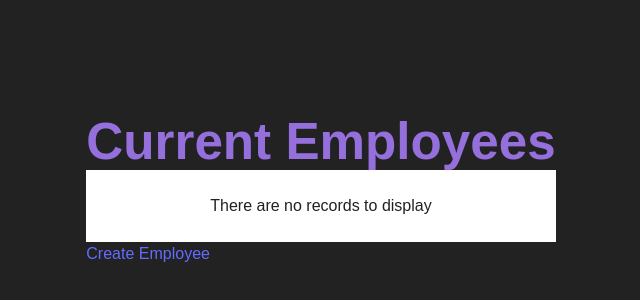
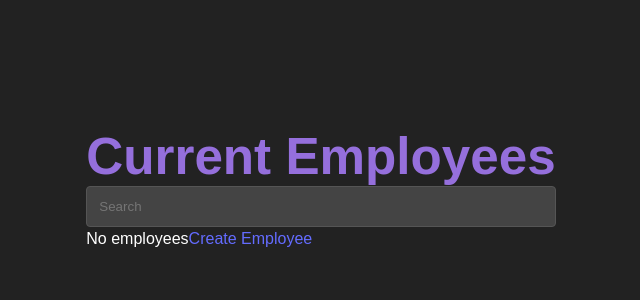
Before and after one commit to lauradauzat/OC_DAJR_14_HRnet, a React (Vite) app in the folder P14 /HRnet/: page /list in a window 1280 px wide. Shown: the part 210-510 px from the top of the page, without its empty margins (319-959 px from the left). Built offline with nearby package versions, Linux system fonts and the light colour scheme.

Commit message:
all functionality added

```diff
--- a/P14 /HRnet/src/components/EmployeeList.jsx
+++ b/P14 /HRnet/src/components/EmployeeList.jsx
@@ -1,9 +1,10 @@
-import  { useEffect, useState } from 'react';
+import { useEffect, useState } from 'react';
 import DataTable from 'react-data-table-component';
 import { Link } from 'react-router-dom';
 
 const EmployeeList = () => {
   const [employees, setEmployees] = useState([]);
+  const [searchTerm, setSearchTerm] = useState('');
 
   useEffect(() => {
     const storedEmployees = localStorage.getItem('employees');
@@ -11,28 +12,55 @@ const EmployeeList = () => {
       const parsedEmployees = JSON.parse(storedEmployees);
       setEmployees(parsedEmployees);
     }
-    }, []);
+  }, []);
+
+  const handleSearch = (event) => {
+    setSearchTerm(event.target.value);
+  };
+
+  const filteredData = () => {
+    if (searchTerm === '') {
+      return employees;
+    }
+    const term = searchTerm.toLowerCase();
+    return employees.filter(
+      (employee) =>
+        employee.firstName.toLowerCase().includes(term) ||
+        employee.lastName.toLowerCase().includes(term)
+    );
+  };
 
   const columns = [
-    { name: 'First Name', selector: 'firstName' },
-    { name: 'Last Name', selector: 'lastName' },
-    { name: 'Start Date', selector: 'startDate' },
-    { name: 'Date of Birth', selector: 'dateOfBirth' },
-    { name: 'Street', selector: 'street' },
-    { name: 'City', selector: 'city' },
-    { name: 'State', selector: 'state' },
-    { name: 'Zip Code', selector: 'zipCode' },
+    { name: 'First Name', selector: 'firstName', sortable: true },
+    { name: 'Last Name', selector: 'lastName', sortable: true },
+    { name: 'Start Date', selector: 'startDate', sortable: true },
+    { name: 'Department', selector: 'departement', sortable: true },
+    { name: 'Date of Birth', selector: 'dateOfBirth', sortable: true },
+    { name: 'Street', selector: 'street', sortable: true },
+    { name: 'City', selector: 'city', sortable: true },
+    { name: 'State', selector: 'state' , sortable: true},
+    { name: 'Zip Code', selector: 'zipCode', sortable: true },
   ];
 
   return (
     <div className="container">
       <h1>Current Employees</h1>
-      { employees ? (
-        <DataTable columns={columns} data={employees} />
+      <div className="search-bar">
+        <input
+          type="text"
+          placeholder="Search"
+          value={searchTerm}
+          onChange={handleSearch}
+        />
+      </div>
+      {employees.length > 0 ? (
+        <DataTable columns={columns} data={filteredData()} pagination responsive />
       ) : (
         <span>No employees</span>
       )}
-      <Link to="/" className="btn btn-primary">Create Employee</Link>
+      <Link to="/" className="btn btn-primary">
+        Create Employee
+      </Link>
     </div>
   );
 };
--- a/P14 /HRnet/src/components/Form.jsx
+++ b/P14 /HRnet/src/components/Form.jsx
@@ -24,6 +24,7 @@ const Form = () => {
     const street = document.getElementById('street').value;
     const city = document.getElementById('city').value;
     const zipCode = document.getElementById('zip-code').value;
+    const departement = document.getElementById('departement').value;
 
     const employees = JSON.parse(localStorage.getItem('employees')) || [];
     const employee = {
@@ -31,6 +32,7 @@ const Form = () => {
       lastName,
       dateOfBirth: dateOfBirth.toLocaleDateString(),
       startDate: startDate.toLocaleDateString(),
+      departement,
       street,
       city,
       state: selectedState.value,
```
